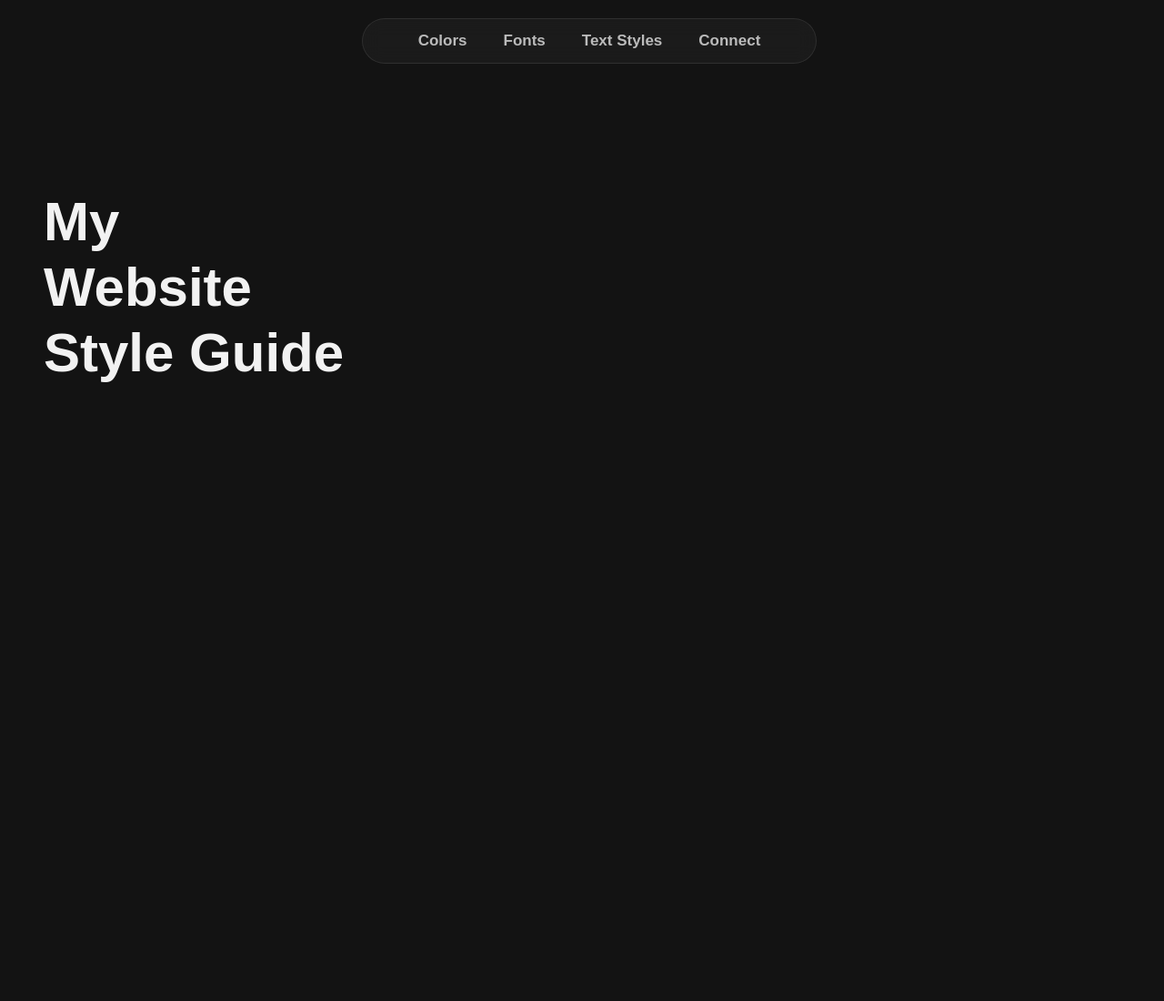
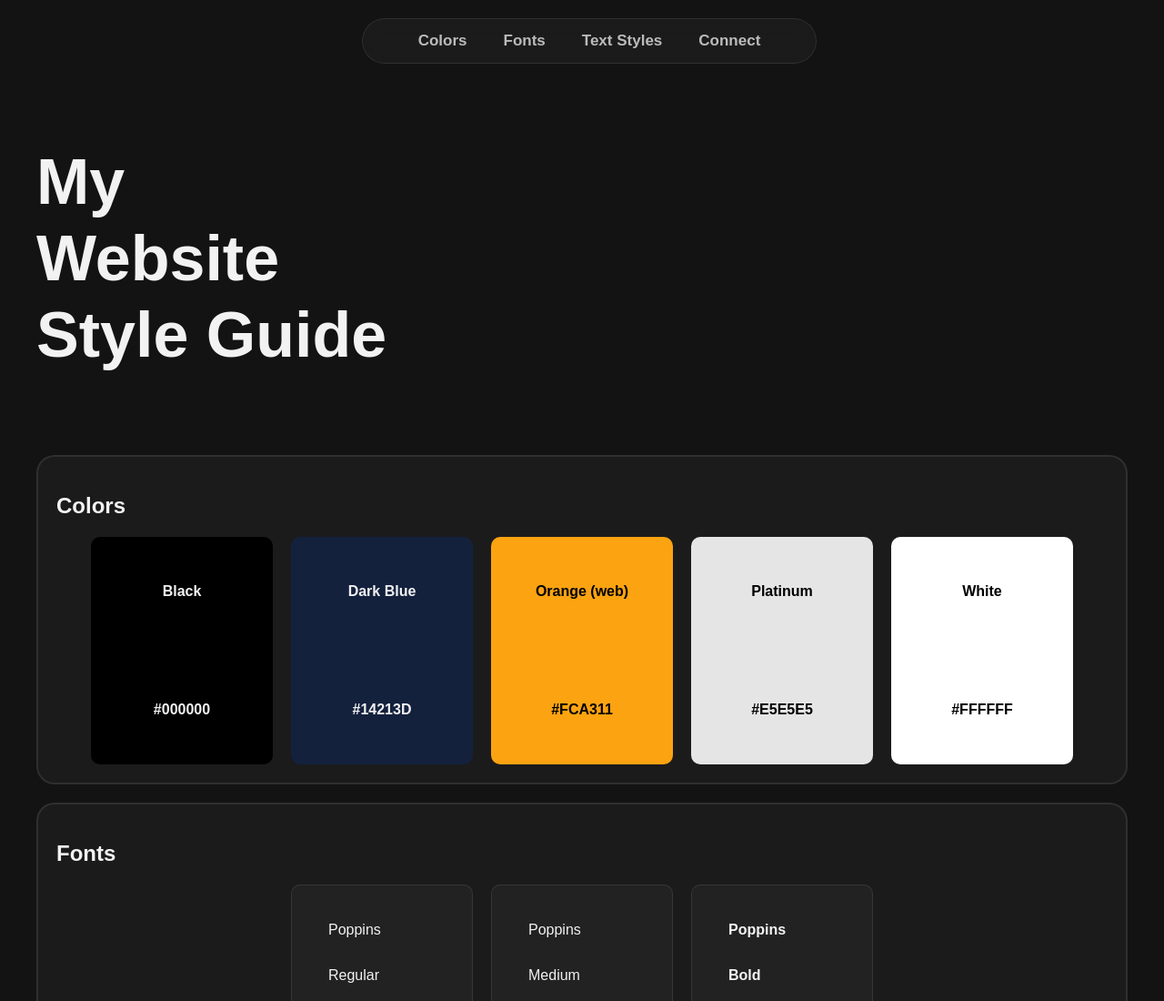
Before and after one commit to mauromltn/WebsiteStyleGuide, a plain HTML site: page index.html in a window 1280 px wide. Shown: the top 1100 px of the page at 91% size. Before the commit the page ends 800 px from the top, so only its background shows below. Drawn offline with Linux system fonts and the light colour scheme.

Commit message:
feat: add new sections to the page
- Added new color and font sections.
- Updated the CSS to style the newly added sections.

```diff
--- a/index.html
+++ b/index.html
@@ -18,23 +18,75 @@
     </nav>
   </header>
 
-  <div class="main-info">
-    <span>My</span>
-    <span>Website</span>
-    <span>Style Guide</span>
-  </div>
+  <main>
+    <div class="main-info">
+      <span>My</span>
+      <span>Website</span>
+      <span>Style Guide</span>
+    </div>
 
-  <!-- <main>
-    <section class="colors">
-      <h2>Colors</h2>
-      <div class="color" style="background-color: #333333">#333333</div>
+    <section class="container">
+      <h1>Colors</h1>
+      <div class="colors">
+        <div class="color" style="background-color: #000">
+          <p>Black</p>
+          <p>#000000</p>
+        </div>
+        <div class="color" style="background-color: #14213d">
+          <p>Dark Blue</p>
+          <p>#14213D</p>
+        </div>
+        <div class="color" style="color: #000; background-color: #fca311">
+          <p>Orange (web)</p>
+          <p>#FCA311</p>
+        </div>
+        <div class="color" style="color: #000; background-color: #e5e5e5">
+          <p>Platinum</p>
+          <p>#E5E5E5</p>
+        </div>
+        <div class="color" style="color: #000; background-color: #fff">
+            <p>White</p>
+            <p>#FFFFFF</p>
+        </div>
+      </div>
     </section>
-    <section class="fonts">
+    <section class="container">
+      <h1>Fonts</h1>
+      <div class="fonts">
+        <div class="font" style="font-weight: 400;">
+          <p>Poppins</p>
+          <p>Regular</p>
+          <p>400</p>
+        </div>
+        <div class="font" style="font-weight: 500;">
+          <p>Poppins</p>
+          <p>Medium</p>
+          <p>500</p>
+        </div>
+        <div class="font" style="font-weight: 700;">
+          <p>Poppins</p>
+          <p>Bold</p>
+          <p>700</p>
+        </div>
+      </div>
+    </section>
+    <section class="container">
+      <h1>Text Styles</h1>
+      <div class="text-styles">
+        <div class="text">
+          <h1>Span: Main Page Heading</h1>
+          <ul>
+            <li><strong>Font Weight</strong>: bold</li>
+            <li><strong>Font Weight</stro>: 70px</li>
+            <li><strong>Font Family</strong>: Poppins</li>
+          </ul>
+        </div>
+        <div class="text">
 
+        </div>
+        <div class="text"></div>
+      </div>
     </section>
-    <section class="texts">
-
-    </section>
-  </main> -->
+  </main>
 </body>
 </html>
--- a/style.css
+++ b/style.css
@@ -55,26 +55,71 @@ nav ul li a {
     font-weight: 600;
 }
 
-nav ul li a:hover {
+nav ul li a:hover,
+nav ul li a:active {
+    color: var(--primary-text-color);
+}
+
+main {
+    width: 1200px;
+    margin: 0 auto;
     color: var(--primary-text-color);
 }
 
 .main-info {
     display: flex;
     flex-direction: column;
-    padding-top: 200px;
-    padding-left: 40px;
+    margin-top: 150px;
+    margin-bottom: 90px;
 }
 
 .main-info span {
-    color: var(--primary-text-color);
-    font-size: 60px;
+    font-size: 70px;
     font-weight: bold;
     line-height: 1.2;
 }
 
-section {
+main .container {
+    background-color: var(--secondary-background);
+    border: 2px solid var(--border-color);
+    border-radius: 20px;
+    margin-top: 20px;
+    padding: 20px;
+}
+
+main .colors,
+main .fonts,
+main .text-styles {
     display: flex;
     justify-content: center;
-    align-items: center;
+    gap: 20px;
 }
+
+main .color,
+main .font,
+main .text {
+    display: flex;
+    flex-direction: column;
+    justify-content: center;
+    gap: 80px;
+    text-align: center;
+    border-radius: 10px;
+}
+
+main .color {
+    height: 250px;
+    width: 200px;
+    font-size: 16px;
+    font-weight: 600;
+}
+
+main .font {
+    height: 200px;
+    width: 200px;
+    font-size: 16px;
+    text-align: left;
+    padding-left: 40px;
+    gap: 0px;
+    background-color: var(--secondary-background);
+    border: 1px solid var(--border-color);
+}
```
